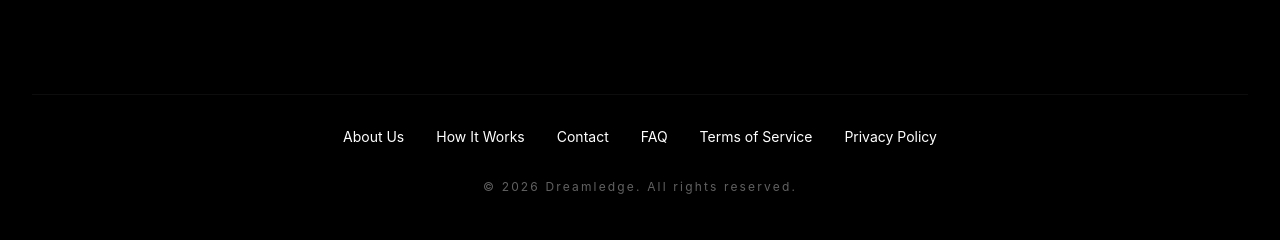
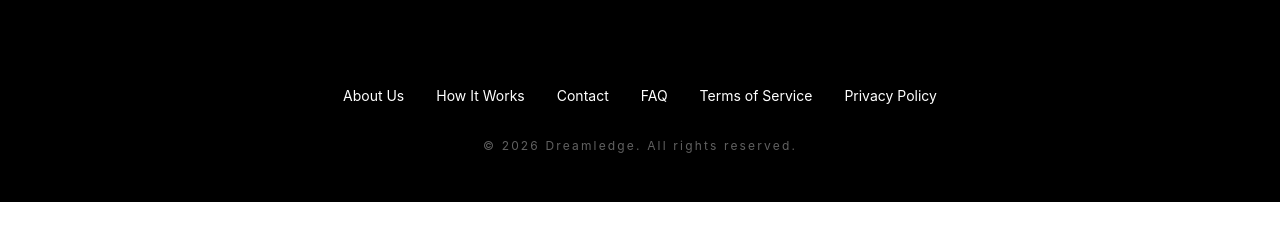
Before and after one commit to dreamledge/dreamledge-creators, a React (Vite) app: page / in a window 1280 px wide. Shown: the part 921-1161 px from the top of the page. After the commit the page ends 1123 px from the top, so only its background shows below. Built offline with nearby package versions, Linux system fonts and the light colour scheme; no server answers.

Commit message:
Update landing page polish and splash timing
Refine the landing hero buttons, feature cards, footer, and footer cleanup while extending the branded splash experience so the first-load presentation feels smoother and more cohesive.

```diff
--- a/src/pages/public/LandingPage.tsx
+++ b/src/pages/public/LandingPage.tsx
@@ -187,9 +187,8 @@ export function LandingPage() {
             </div>
           </div>
 
-          <footer className="relative mt-14 pt-10">
-            <div className="pointer-events-none absolute inset-x-0 top-0 h-10 bg-[linear-gradient(180deg,rgba(0,0,0,0)_0%,rgba(0,0,0,0.34)_100%)]" />
-            <div className="border-t border-white/[0.05] pt-8">
+          <footer className="mt-14 pt-8">
+            <div>
               <div className="flex flex-col items-center gap-4 text-center sm:flex-row sm:flex-wrap sm:justify-center sm:gap-x-8 sm:gap-y-4">
                 {footerLinks.map((link) => (
                   <a
```
